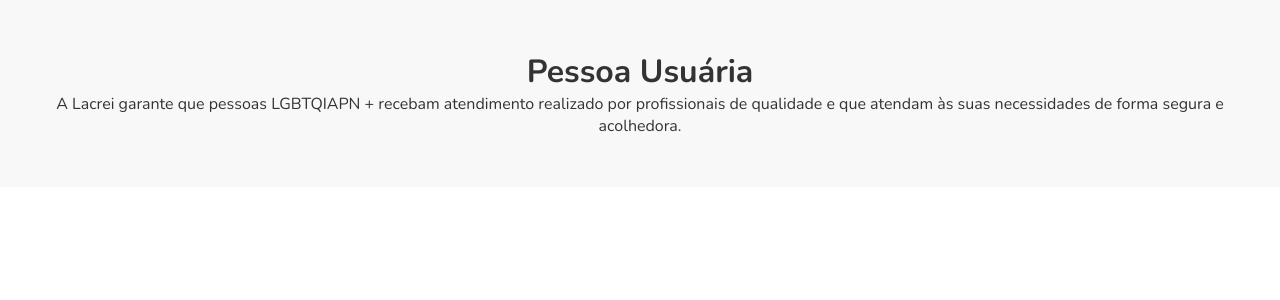
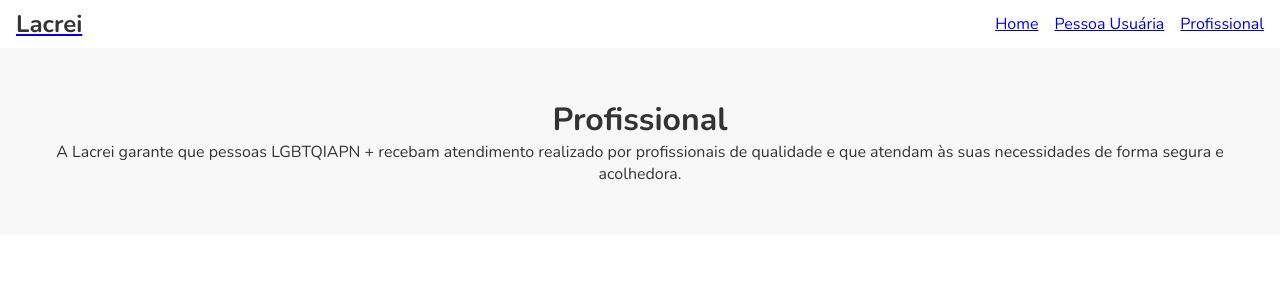
Before and after one commit to DayArnaud/med-system, a Next.js app: page /professional in a window 1280 px wide. Shown: the top 300 px of the page. Built offline with nearby package versions, Linux system fonts and the light colour scheme.

Commit message:
Trabalhando no Navbar

```diff
--- a/src/app/layout.tsx
+++ b/src/app/layout.tsx
@@ -1,12 +1,16 @@
 import "./globals.css";
-import NavBar from "@/components/Navbar";
+import Navbar from "@/components/Navbar";
 import Footer from "@/components/Footer";
 
-const Layout = ({ children }: { children: React.ReactNode }) => {
+interface LayoutProps {
+  children: React.ReactNode;
+}
+
+const Layout: React.FC<LayoutProps> = ({ children }) => {
   return (
     <>
-      <NavBar />
-      {children}
+      <Navbar />
+      <main>{children}</main>
       <Footer />
     </>
   );
--- a/src/components/Button.tsx
+++ b/src/components/Button.tsx
@@ -1,5 +1,5 @@
 import React from "react";
-import { styled } from "styled-components";
+import styled from "styled-components";
 
 const Button = () => {
   return <div></div>;
--- a/src/components/Footer.tsx
+++ b/src/components/Footer.tsx
@@ -1,5 +1,5 @@
 import React from "react";
-import { styled } from "styled-components";
+import styled from "styled-components";
 
 const Footer = () => {
   return <div></div>;
--- a/src/components/HeroSection.tsx
+++ b/src/components/HeroSection.tsx
@@ -1,5 +1,5 @@
 import React from "react";
-import { styled } from "styled-components";
+import styled from "styled-components";
 
 interface HeroSectionProps {
   title: string;
--- a/src/components/InformationBlock.tsx
+++ b/src/components/InformationBlock.tsx
@@ -1,5 +1,5 @@
 import React from "react";
-import { styled } from "styled-components";
+import styled from "styled-components";
 
 const InformationBlock = () => {
   return <div></div>;
--- a/src/components/Navbar.tsx
+++ b/src/components/Navbar.tsx
@@ -1,8 +1,42 @@
+import Link from "next/link";
 import React from "react";
-import { styled } from "styled-components";
+import styled from "styled-components";
 
-const NavBar = () => {
-  return <div></div>;
+const Nav = styled.nav`
+  display: flex;
+  justify-content: space-between;
+  align-items: center;
+  background-color: #fff;
+  padding: 0.5rem 1rem;
+`;
+
+const Logo = styled.h1`
+  font-size: 1.5rem;
+  color: #333;
+  cursor: pointer;
+`;
+
+const NavLinks = styled.div`
+  & > * {
+    margin-left: 1rem;
+  }
+`;
+
+const Navbar: React.FC = () => {
+  return (
+    <Nav>
+      <Link href={"/"} passHref>
+        <Logo>Lacrei</Logo>
+      </Link>
+      <NavLinks>
+        <Link href={"/"}>Home</Link>
+        <Link href={"/user"} passHref>
+          Pessoa Usuária
+        </Link>
+        <Link href={"/professional"}>Profissional</Link>
+      </NavLinks>
+    </Nav>
+  );
 };
 
-export default NavBar;
+export default Navbar;
--- a/src/pages/professional.tsx
+++ b/src/pages/professional.tsx
@@ -6,7 +6,7 @@
   return (
     <Layout>
       <HeroSection
-        title="Pessoa Usuária"
+        title="Profissional"
         description="A Lacrei garante que pessoas LGBTQIAPN + recebam atendimento realizado por profissionais de qualidade e que atendam às suas necessidades de forma segura e acolhedora."
       />
     </Layout>
--- a/src/pages/user.tsx
+++ b/src/pages/user.tsx
@@ -6,7 +6,7 @@
   return (
     <Layout>
       <HeroSection
-        title="Profissional"
+        title="Pessoa Usuária"
         description="A Lacrei garante que pessoas LGBTQIAPN + recebam atendimento realizado por profissionais de qualidade e que atendam às suas necessidades de forma segura e acolhedora."
       />
     </Layout>
```
